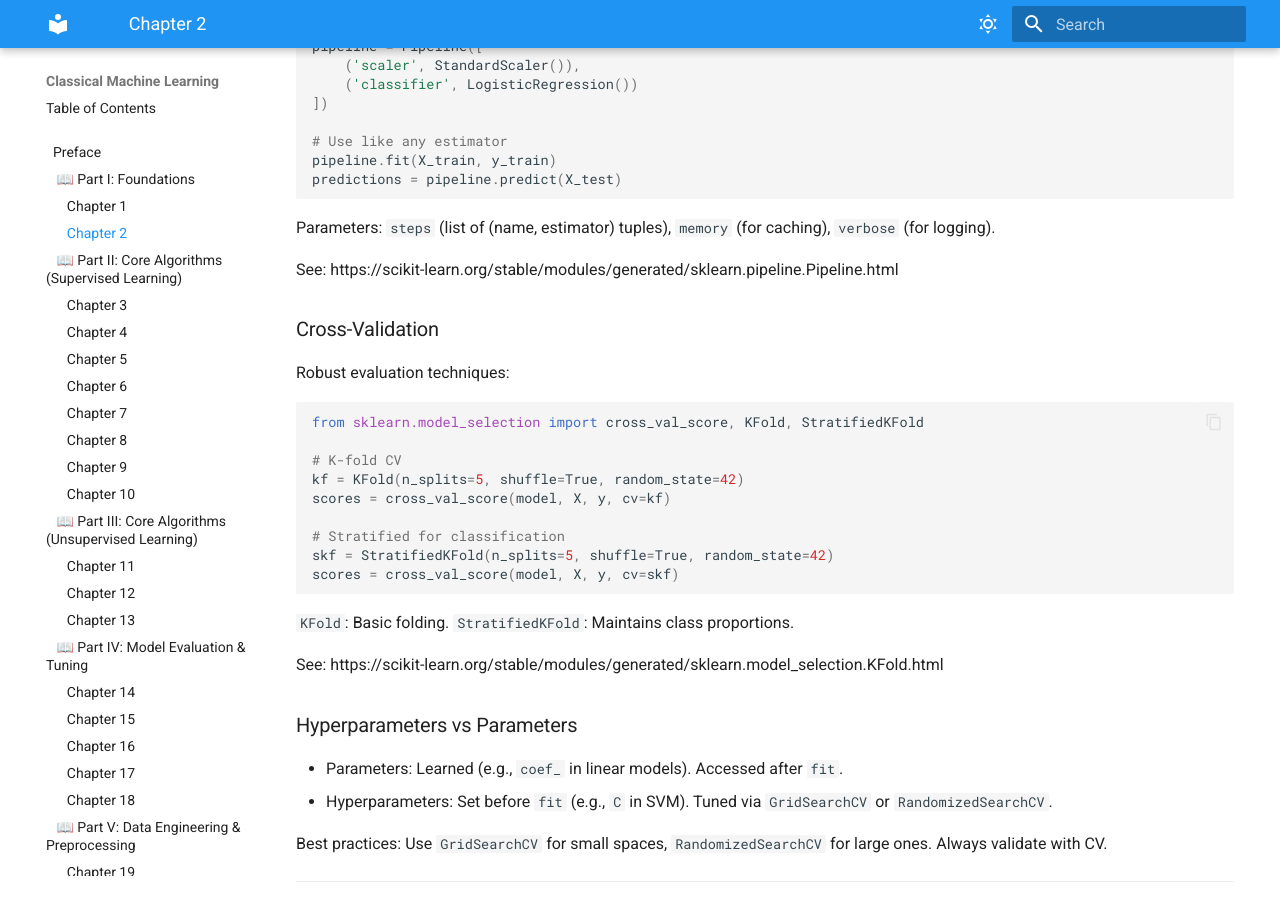
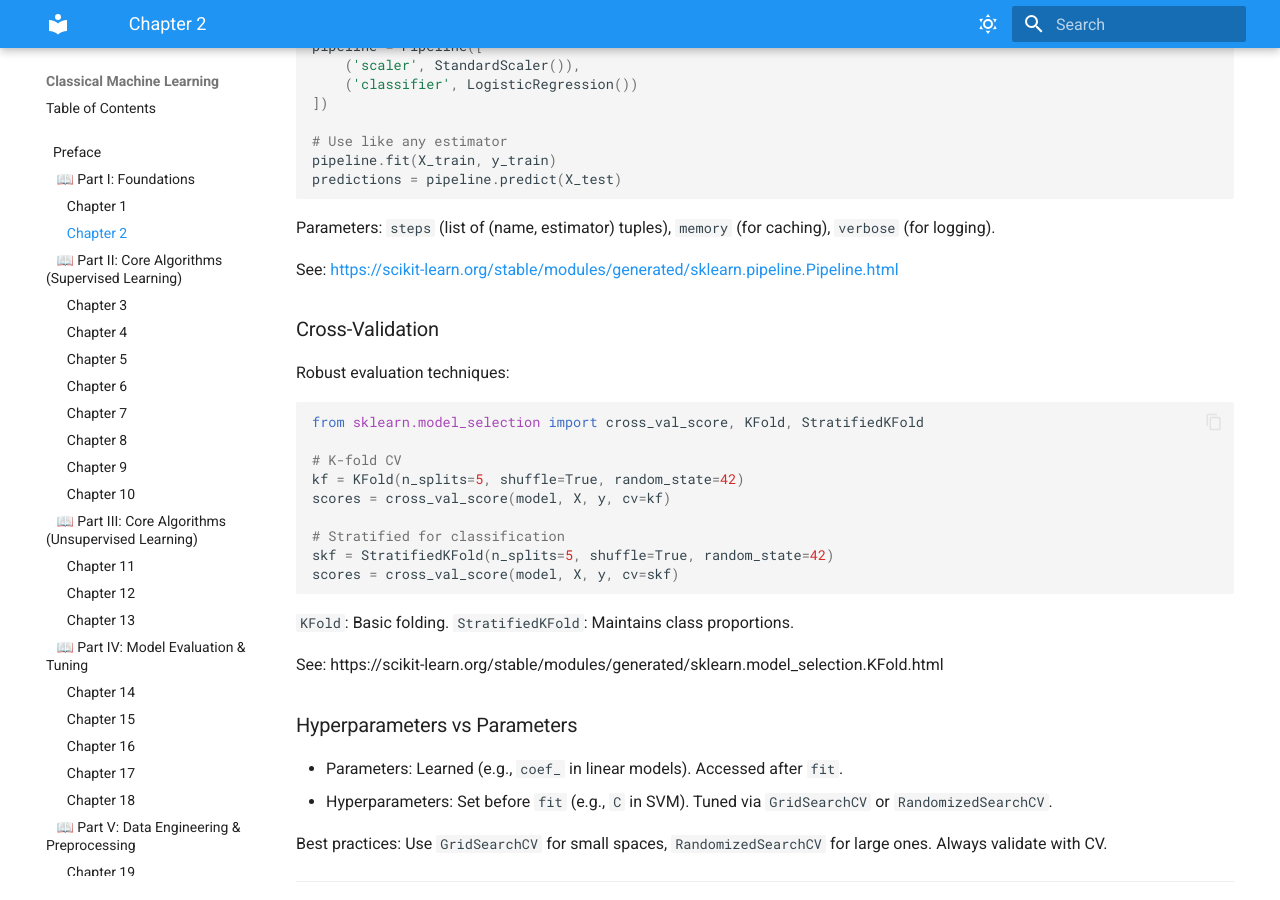
Before and after one commit to McKlay/classical-machine-learning, an MkDocs documentation site: the page built from docs/chapter2.md, in a window 1280 px wide and 900 px high, scrolled down 2615 px. Built offline with MkDocs 1.6.1 and Material for MkDocs 9.7.7, drawn with Linux system fonts in a browser that asks for light colours; part of the change alters nothing that is shown.

```diff
--- a/docs/chapter2.md
+++ b/docs/chapter2.md
@@ -104,7 +104,7 @@ predictions = pipeline.predict(X_test)
 
 Parameters: `steps` (list of (name, estimator) tuples), `memory` (for caching), `verbose` (for logging).
 
-See: https://scikit-learn.org/stable/modules/generated/sklearn.pipeline.Pipeline.html
+See: [https://scikit-learn.org/stable/modules/generated/sklearn.pipeline.Pipeline.html](https://scikit-learn.org/stable/modules/generated/sklearn.pipeline.Pipeline.html)
 
 ### Cross-Validation
 Robust evaluation techniques:
```
